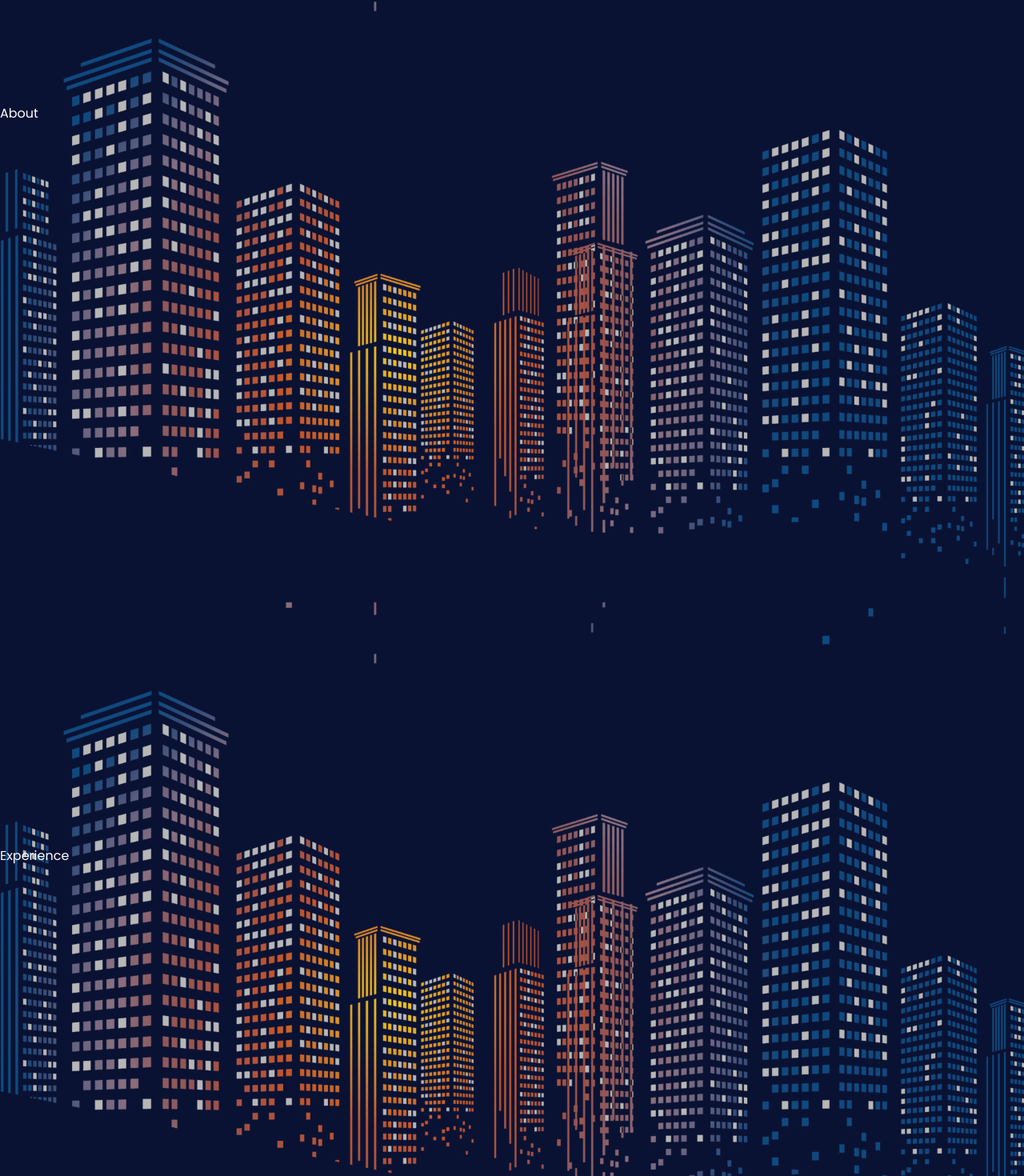
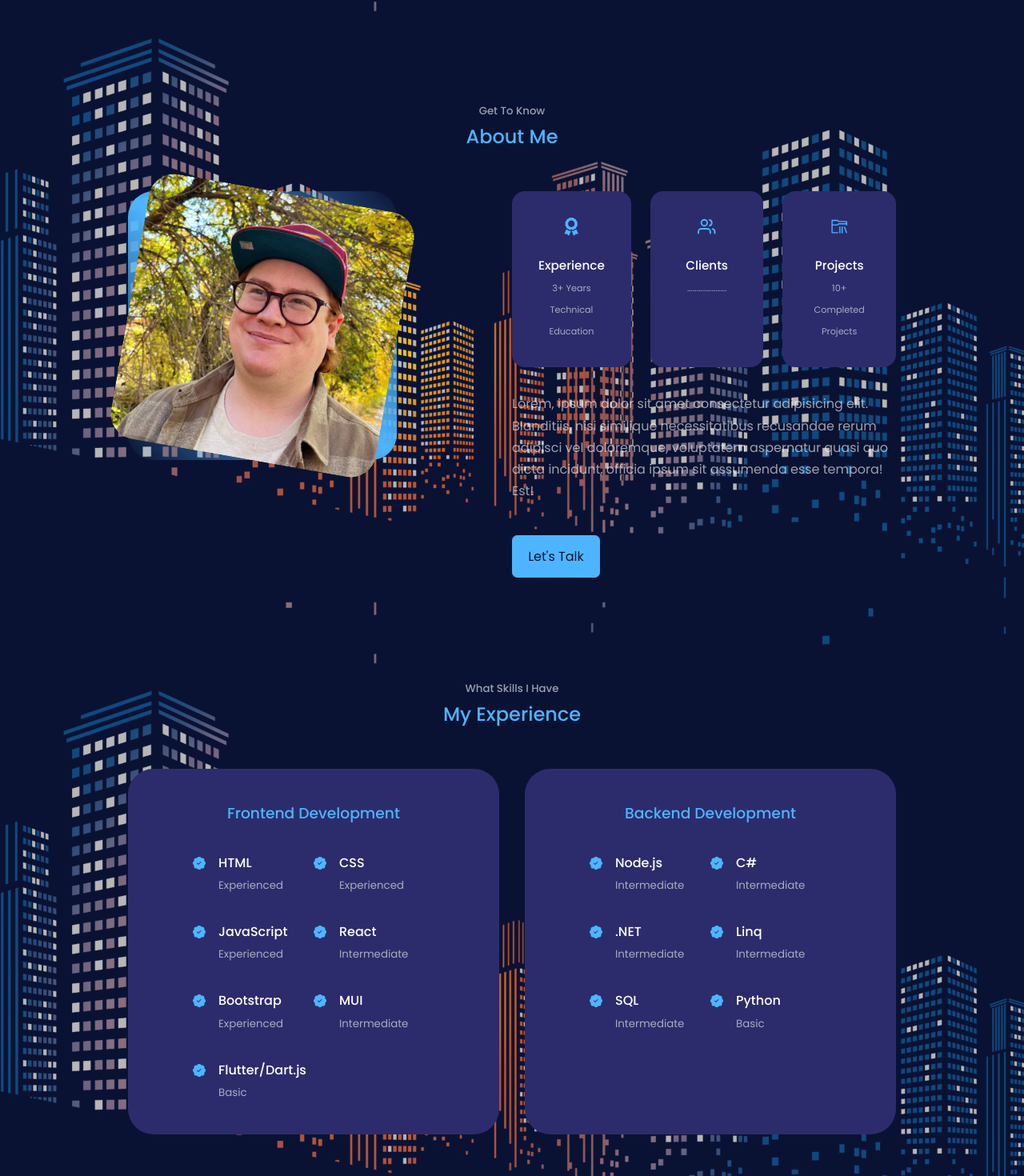
Before and after one commit to CGlinka95/react-portfolio, a React (Create React App) app in the folder react-portfolio-website-1/: page / in a window 1280 px wide. Shown: the part 800-2270 px from the top of the page at 80% size. Built offline with nearby package versions, Linux system fonts and the light colour scheme.

Commit message:
About and Experience
Finished the about and experience components of the website.

```diff
--- a/react-portfolio-website-1/src/components/about/About.jsx
+++ b/react-portfolio-website-1/src/components/about/About.jsx
@@ -1,9 +1,45 @@
 import React from 'react'
 import "./about.css"
+import ME from "../../assets/me.jpg"
+import { FaAward } from "react-icons/fa"
+import { FiUsers } from "react-icons/fi"
+import { VscFolderLibrary} from "react-icons/vsc"
 
 const About = () => {
   return (
-    <section id='about'>About</section>
+    <section id='about'>
+      <h5>Get To Know</h5>
+      <h2>About Me</h2>
+
+      <div className='container about__container'>
+        <div className="about__me">
+          <div className='about__me-image'>
+            <img src={ME} alt="Photo of me, the creator" title="Photo of me, the creator" />
+          </div>
+        </div>
+        <div className="about__content">
+          <div className="about__cards">
+            <article className='about__card'>
+              <FaAward className='about__icon'/>
+              <h5>Experience</h5>
+              <small>3+ Years Technical Education</small>
+            </article>
+            <article className='about__card'>
+              <FiUsers className='about__icon'/>
+              <h5>Clients</h5>
+              <small>.....................</small>
+            </article>
+            <article className='about__card'>
+              <VscFolderLibrary className='about__icon'/>
+              <h5>Projects</h5>
+              <small>10+ Completed Projects</small>
+            </article>
+          </div>
+          <p>Lorem, ipsum dolor sit amet consectetur adipisicing elit. Blanditiis, nisi similique necessitatibus recusandae rerum adipisci vel doloremque, voluptatem aspernatur quasi quo dicta incidunt, officia ipsum sit assumenda esse tempora! Est!</p>
+          <a href="#contact" className='btn btn-primary'>Let's Talk</a>
+        </div>
+      </div>
+    </section>
   )
 }
 
--- a/react-portfolio-website-1/src/components/about/about.css
+++ b/react-portfolio-website-1/src/components/about/about.css
@@ -0,0 +1,111 @@
+.about__container {
+  display: grid;
+  grid-template-columns: 35% 50%;
+  gap: 15%;
+}
+
+.about__me {
+  width: 100%;
+  aspect-ratio: 1/1;
+  border-radius: 2rem;
+  background: linear-gradient(
+    45deg,
+    transparent,
+    var(--color-primary),
+    transparent
+  );
+  display: grid;
+  place-items: center;
+}
+
+.about__me-image {
+  border-radius: 2rem;
+  overflow: hidden;
+  transform: rotate(10deg);
+  transition: var(--transition);
+}
+
+.about__me-image:hover {
+  transform: rotate(0);
+}
+
+.about__cards {
+  display: grid;
+  grid-template-columns: repeat(3, 1fr);
+  gap: 1.5rem;
+}
+
+.about__card {
+  background: var(--color-bg-variant);
+  border: 1px solid transparent;
+  border-radius: 1rem;
+  padding: 2rem;
+  text-align: center;
+  transition: var(--transition);
+}
+
+.about__card:hover {
+  background: transparent;
+  border-color: var(--color-primary-variant);
+  cursor: default;
+}
+
+.about__icon {
+  color: var(--color-primary);
+  font-size: 1.4rem;
+  margin-bottom: 1rem;
+}
+
+.about__card h5 {
+  font-size: 0.95rem;
+}
+
+.about__card small {
+  font-size: 0.7rem;
+  color: var(--color-light);
+}
+
+.about__content p {
+  margin: 2rem 0 2.6rem;
+  color: var(--color-light);
+}
+
+/* ---------------------- MEDIA QUERIES (MEDIUM) --------------------- */
+
+@media screen and (max-width: 1024px) {
+  .about__container {
+    grid-template-columns: 1fr;
+    gap: 0;
+  }
+
+  .about__me {
+    width: 50%;
+    margin: 2rem auto 4rem;
+  }
+
+  .about__content p {
+    margin: 1rem 0 1.5rem;
+  }
+}
+
+/* ---------------------- MEDIA QUERIES (SMALL) --------------------- */
+
+@media screen and (max-width: 600px) {
+  .about__me {
+    width: 65%;
+    margin: 0 auto 3rem;
+  }
+
+  .about__cards {
+    grid-template-columns: 1fr 1fr;
+    gap: 1rem;
+  }
+
+  .about__content {
+    text-align: center;
+  }
+
+  .about__content p {
+    margin: 1.5rem 0;
+  }
+}
--- a/react-portfolio-website-1/src/components/experience/Experience.jsx
+++ b/react-portfolio-website-1/src/components/experience/Experience.jsx
@@ -1,9 +1,119 @@
 import React from 'react'
 import "./experience.css"
+import { BsPatchCheckFill } from "react-icons/bs"
 
 const Experience = () => {
   return (
-    <section id='experience'>Experience</section>
+    <section id='experience'>
+      <h5>What Skills I Have</h5>
+      <h2>My Experience</h2>
+
+      <div className="container experience__container">
+        <div className='experience__frontend'>
+          <h3>Frontend Development</h3>
+          <div className="experience__content">
+            <article className='experience__details'>
+              <BsPatchCheckFill className="experience__details-icon"/>
+              <div>
+                <h4>HTML</h4>
+                <small className='text-light'>Experienced</small>
+              </div>
+            </article>
+            <article className='experience__details'>
+              <BsPatchCheckFill className="experience__details-icon"/>
+              <div>
+                <h4>CSS</h4>
+                <small className='text-light'>Experienced</small>
+              </div>
+            </article>
+            <article className='experience__details'>
+              <BsPatchCheckFill className="experience__details-icon"/>
+              <div>
+                <h4>JavaScript</h4>
+                <small className='text-light'>Experienced</small>
+              </div>
+            </article>
+            <article className='experience__details'>
+              <BsPatchCheckFill className="experience__details-icon"/>
+              <div>
+                <h4>React</h4>
+                <small className='text-light'>Intermediate</small>
+              </div>
+            </article>
+            <article className='experience__details'>
+              <BsPatchCheckFill className="experience__details-icon"/>
+              <div>
+                <h4>Bootstrap</h4>
+                <small className='text-light'>Experienced</small>
+              </div>
+            </article>
+            <article className='experience__details'>
+              <BsPatchCheckFill className="experience__details-icon"/>
+              <div>
+                <h4>MUI</h4>
+                <small className='text-light'>Intermediate</small>
+              </div>
+            </article>
+            <article className='experience__details'>
+              <BsPatchCheckFill className="experience__details-icon"/>
+              <div>
+                <h4>Flutter/Dart.js</h4>
+                <small className='text-light'>Basic</small>
+              </div>
+            </article>
+          </div>
+        </div>
+        {/* End of Frontend Development experience */}
+        <div className='experience__backend'>
+          <h3>Backend Development</h3>
+          <div className="experience__content">
+            <article className='experience__details'>
+              <BsPatchCheckFill className="experience__details-icon"/>
+              <div>
+                <h4>Node.js</h4>
+                <small className='text-light'>Intermediate</small>
+              </div>
+            </article>
+            <article className='experience__details'>
+              <BsPatchCheckFill className="experience__details-icon"/>
+              <div>
+                <h4>C#</h4>
+                <small className='text-light'>Intermediate</small>
+              </div>
+            </article>
+            <article className='experience__details'>
+              <BsPatchCheckFill className="experience__details-icon"/>
+              <div>
+                <h4>.NET</h4>
+                <small className='text-light'>Intermediate</small>
+              </div>
+            </article>
+            <article className='experience__details'>
+              <BsPatchCheckFill className="experience__details-icon"/>
+              <div>
+                <h4>Linq</h4>
+                <small className='text-light'>Intermediate</small>
+              </div>
+            </article>
+            <article className='experience__details'>
+              <BsPatchCheckFill className="experience__details-icon"/>
+              <div>
+                <h4>SQL</h4>
+                <small className='text-light'>Intermediate</small>
+              </div>
+            </article>
+            <article className='experience__details'>
+              <BsPatchCheckFill className="experience__details-icon"/>
+              <div>
+                <h4>Python</h4>
+                <small className='text-light'>Basic</small>
+              </div>
+            </article>
+          </div>
+        </div>
+        {/* End of Backend Development experience */}
+      </div>
+    </section>
   )
 }
 
--- a/react-portfolio-website-1/src/components/experience/experience.css
+++ b/react-portfolio-website-1/src/components/experience/experience.css
@@ -0,0 +1,72 @@
+.experience__container {
+  display: grid;
+  grid-template-columns: 1fr 1fr;
+  gap: 2rem;
+}
+
+.experience__container > div {
+  background: var(--color-bg-variant);
+  padding: 2.4rem 5rem;
+  border-radius: 2rem;
+  border: 1px solid transparent;
+  transition: var(--transition);
+}
+
+.experience__container > div:hover {
+  background: transparent;
+  border-color: var(--color-primary-variant);
+  cursor: default;
+}
+
+.experience__container > div h3 {
+  text-align: center;
+  margin-bottom: 2rem;
+  color: var(--color-primary);
+}
+
+.experience__content {
+  display: grid;
+  grid-template-columns: 1fr 1fr;
+  row-gap: 2rem;
+}
+
+.experience__details {
+  display: flex;
+  gap: 1rem;
+}
+
+.experience__details-icon {
+  margin-top: 6px;
+  color: var(--color-primary);
+}
+
+/* ---------------------- MEDIA QUERIES (MEDIUM) --------------------- */
+
+@media screen and (max-width: 1024px) {
+  .experience__container {
+    grid-template-columns: 1fr;
+  }
+
+  .experience__container > div {
+    width: 80%;
+    padding: 2rem;
+    margin: 0 auto;
+  }
+
+  .experience__content {
+    padding: 1rem;
+  }
+}
+
+/* ---------------------- MEDIA QUERIES (SMALL) --------------------- */
+
+@media screen and (max-width: 600px) {
+  .experience__container {
+    gap: 1rem;
+  }
+
+  .experience__container > div {
+    width: 100%;
+    padding: 2rem 1rem;
+  }
+}
--- a/react-portfolio-website-1/src/components/header/header.css
+++ b/react-portfolio-website-1/src/components/header/header.css
@@ -39,10 +39,6 @@ header {
 }
 
 /* ---------------------- PROFILE IMG ----------------------- */
-
-img {
-  border-radius: 0 0 12rem 12rem;
-}
 
 .me {
   background: linear-gradient(var(--color-primary), transparent);
--- a/react-portfolio-website-1/src/index.css
+++ b/react-portfolio-website-1/src/index.css
@@ -70,7 +70,6 @@ h1 {
 
 section {
   margin-top: 8rem;
-  height: 100vh;
 }
 
 section > h2,
```
Also changed, not shown: react-portfolio-website-1/src/assets/me.jpg (added).
